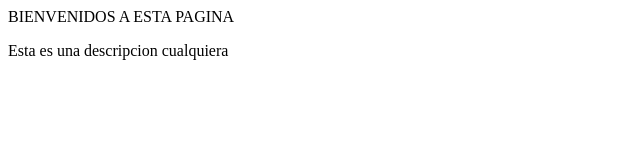
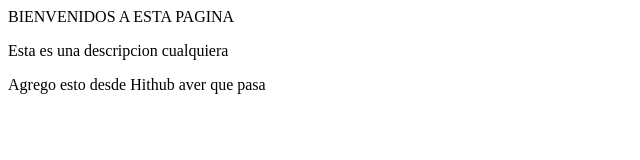
Before and after one commit to BalwinLadino/Nueva_Exploracion, a plain HTML site: page index.html in a window 1280 px wide. Shown: the whole page, without its empty margins (0-640 px from the left). Drawn offline with Linux system fonts and the light colour scheme.

Commit message:
Update index.html

```diff
--- a/index.html
+++ b/index.html
@@ -9,5 +9,6 @@
   <body>
     <p1>BIENVENIDOS A ESTA PAGINA</p1>
     <p>Esta es una descripcion cualquiera</p>
+    <p>Agrego esto desde Hithub aver que pasa</p>
   </body>
 </html>
```
